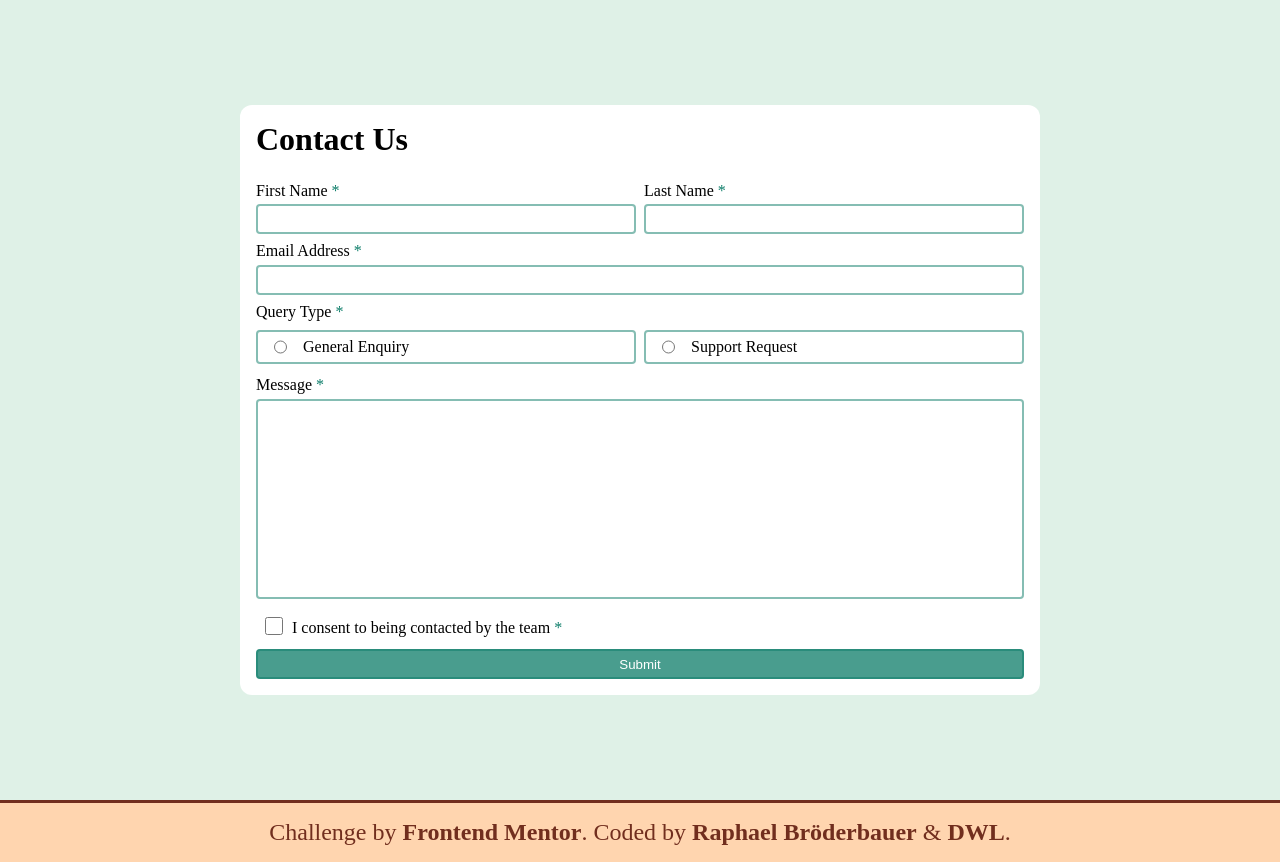
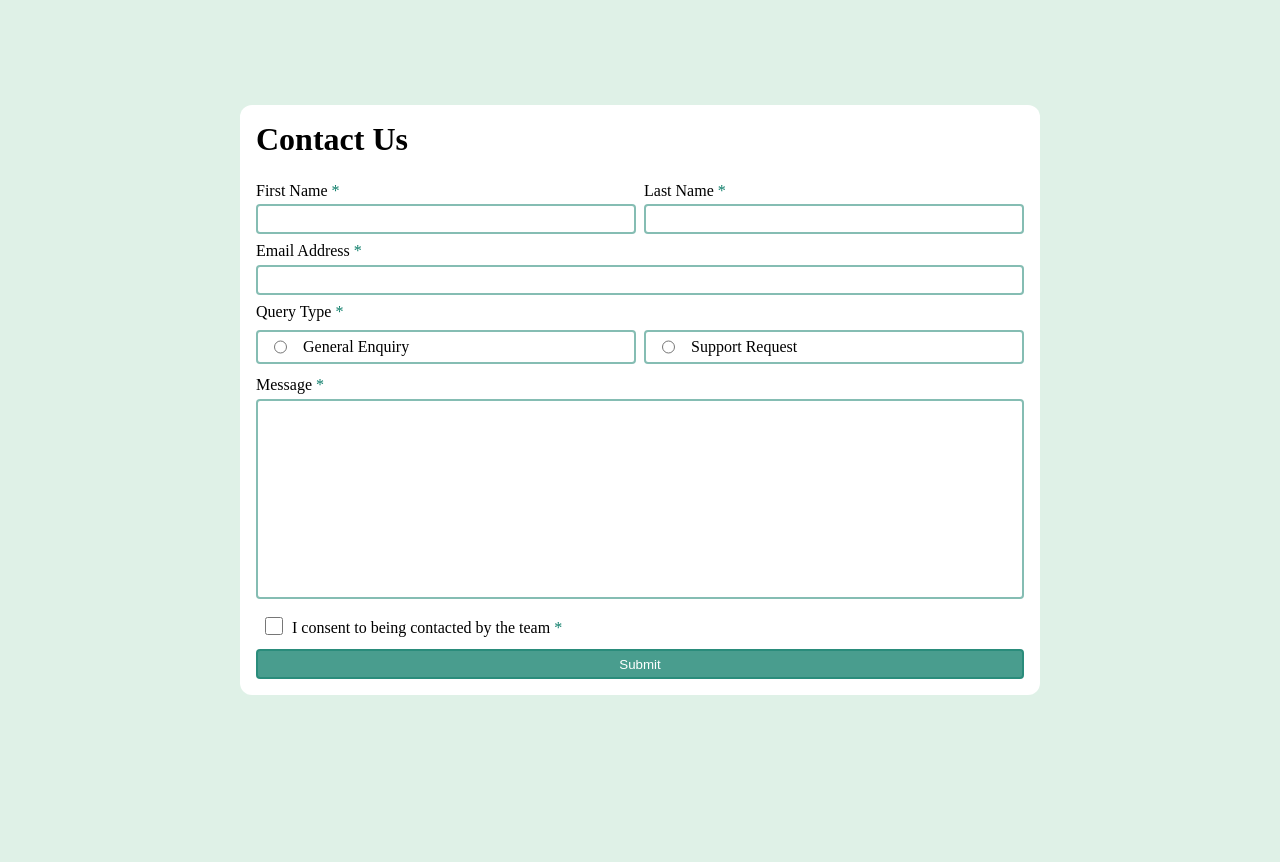
Before and after one commit to DigitaleWeltLibrary/ui-contact-form, a plain HTML site: page index.html in a window 1280 px wide. After the commit the page ends 800 px from the top, so only its background shows below. Drawn offline with Linux system fonts and the light colour scheme.

Commit message:
del footer

```diff
--- a/index.html
+++ b/index.html
@@ -60,42 +60,5 @@
         <p>Thanks for completing the form. We'll be in touch soon!</p>
       </article>
     </main>
-
-     <!-- My FOOTER with links  -->
-     <footer class="my-footer-my-data">
-      <style>
-        .my-footer-my-data {
-          background: #ffd5af;
-          border-top: 3px solid #712e1e;
-          padding: 1rem;
-          color: #712e1e;
-        }
-
-        .my-footer-my-data p {
-          text-align: center;
-          font-size: 1.5rem;
-          text-wrap: balance;
-        }
-        .my-footer-my-data p a {
-          text-decoration: none;
-          color: #712e1e;
-          font-weight: bolder;
-          transition: 500ms ease-in-out all;
-          &:hover {
-            color: #000;
-          }
-        }
-      </style>
-      <p>
-        Challenge by
-        <a href="https://www.frontendmentor.io?ref=challenge" target="_blank"
-          >Frontend Mentor</a
-        >. Coded by
-        <a href="https://www.founder.digitaleweltlibrary.at/"
-          >Raphael Bröderbauer</a
-        >
-        & <a href="https://www.digitaleweltlibrary.at/">DWL</a>.
-      </p>
-    </footer>
   </body>
 </html>
```
